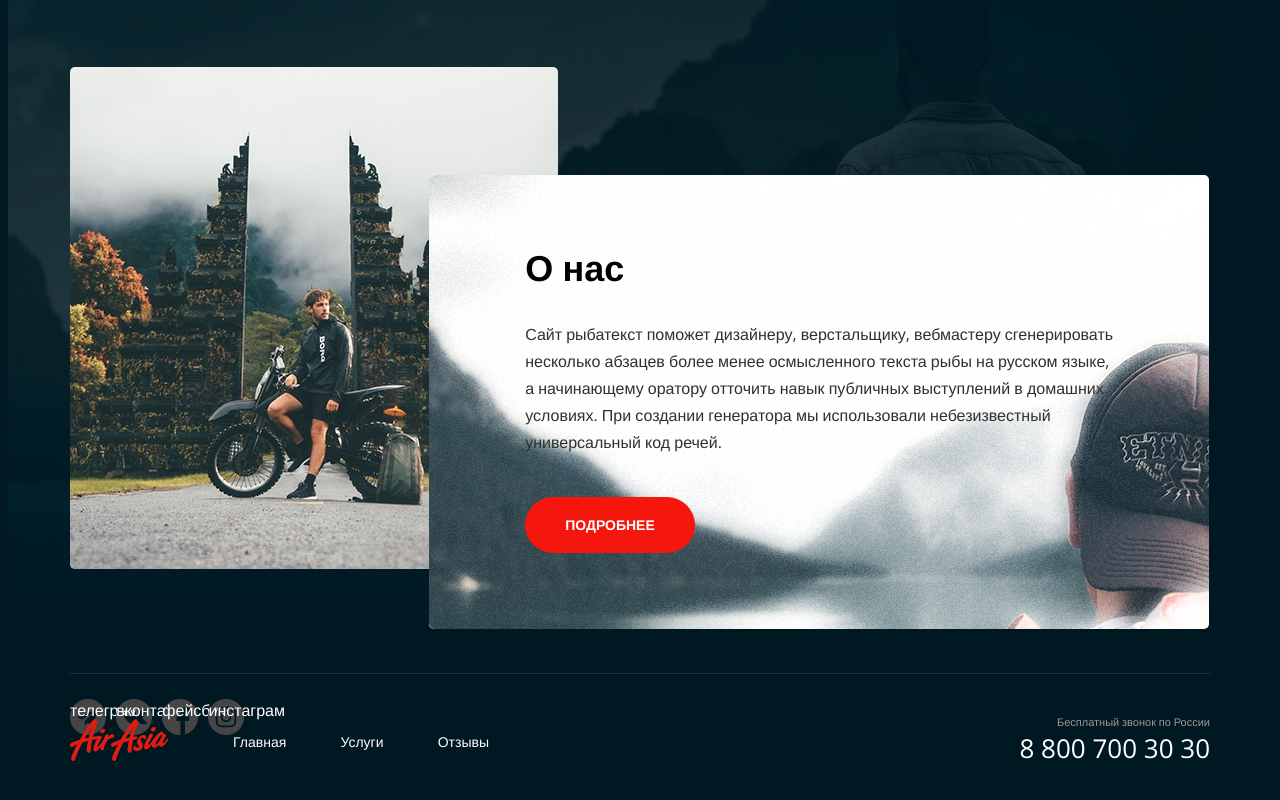
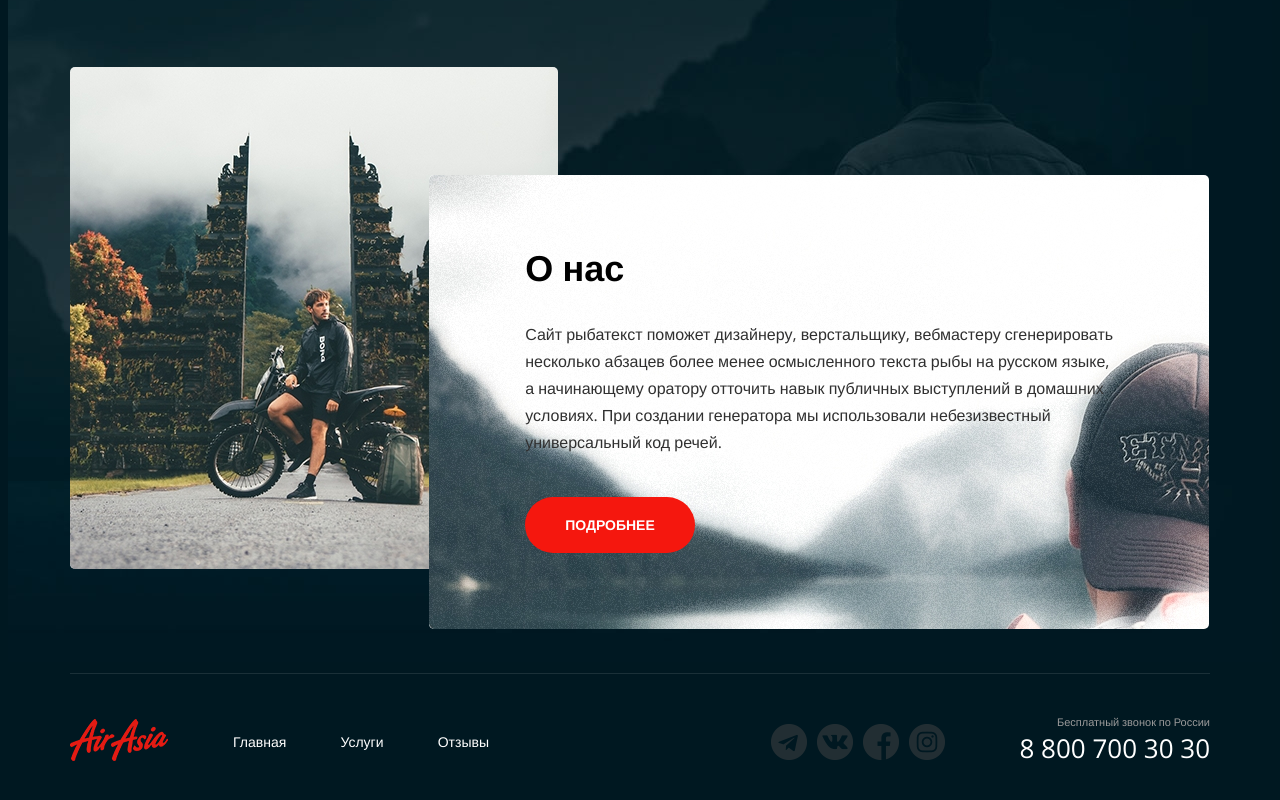
Before and after one commit to LidiaOna/AirAsia, a plain HTML site: page index.html in a window 1280 px wide. Shown: the part 2114-2914 px from the top of the page. Drawn offline with nearby package versions, Linux system fonts and the light colour scheme.

Commit message:
Add files via upload

```diff
--- a/css/main.css
+++ b/css/main.css
@@ -329,52 +329,64 @@ p{
 	margin-top: -88px;
   padding-top: 25px;
 }
-
 .footer{
 	height: 113px;
 	position: relative;
 }
-.socials{
+.socials-wrapper{
 	position: absolute;
-	top: 24px;
-	right: 265px;
+	margin-top: 25px;
+	margin-left: 701px;
+}
+.socials__list{
+	margin: 0;
+	padding: 0;
+	display: inline-block;
 }
 .socials__item{
 	display: inline-block;
-	vertical-align: middle;
+	width: 36px;
+	height: 36px;
+	background-size: auto;
+	background-repeat: no-repeat;
 	margin-right: 6px;
+	opacity: 0.5;
 }
-.socials__item:last-child{
+.socials__item:hover{
+	opacity: 1;
+}
+.socials__item:last-of-type{
 	margin-right: 0;
 }
-.socials__link{
-	display: block;
-	text-decoration: none;
-	width: 36px;
-	height: 36px;
-	background: center center no-repeat;
-}
 .socials__item--icon--telegram{
-	background-image: url("../img/icons/socials/t.png");
+	background-image: url(../img/icons/socials/t.png);
 }
 .socials__item--icon--telegram:hover{
-	background-image: url("../img/icons/socials/t2.png");
+	background-image: url(../img/icons/socials/t2.png);
 }
 .socials__item--icon--vk{
-	background-image: url("../img/icons/socials/vk.png");
+	background-image: url(../img/icons/socials/vk.png);
 }
 .socials__item--icon--vk:hover{
-	background-image: url("../img/icons/socials/vk2.png");
+	background-image: url(../img/icons/socials/vk2.png);
 }
 .socials__item--icon--fb{
-	background-image: url("../img/icons/socials/f.png");
+	background-image: url(../img/icons/socials/f.png);
 }
 .socials__item--icon--fb:hover{
-	background-image: url("../img/icons/socials/f2.png");
+	background-image: url(../img/icons/socials/f2.png);
 }
 .socials__item--icon--insta{
-	background-image: url("../img/icons/socials/in.png");
+	background-image: url(../img/icons/socials/in.png);
 }
 .socials__item--icon--insta:hover{
-	background-image: url("../img/icons/socials/in2.png");
+	background-image: url(../img/icons/socials/in2.png);
 }
+.socials__link{
+	display: inline-block;
+	width: 100%;
+	height: 100%;
+	overflow: hidden;
+	text-indent: 102%;
+	white-space: nowrap;
+}
```
